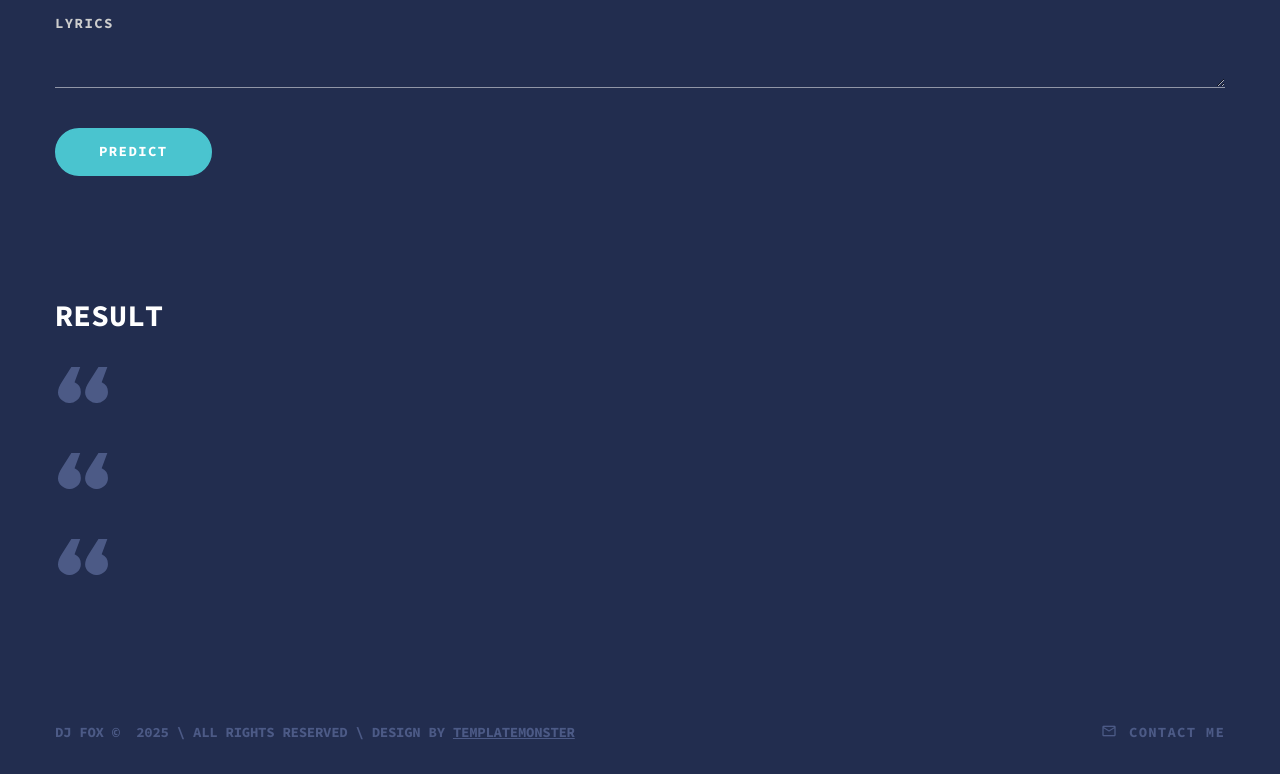
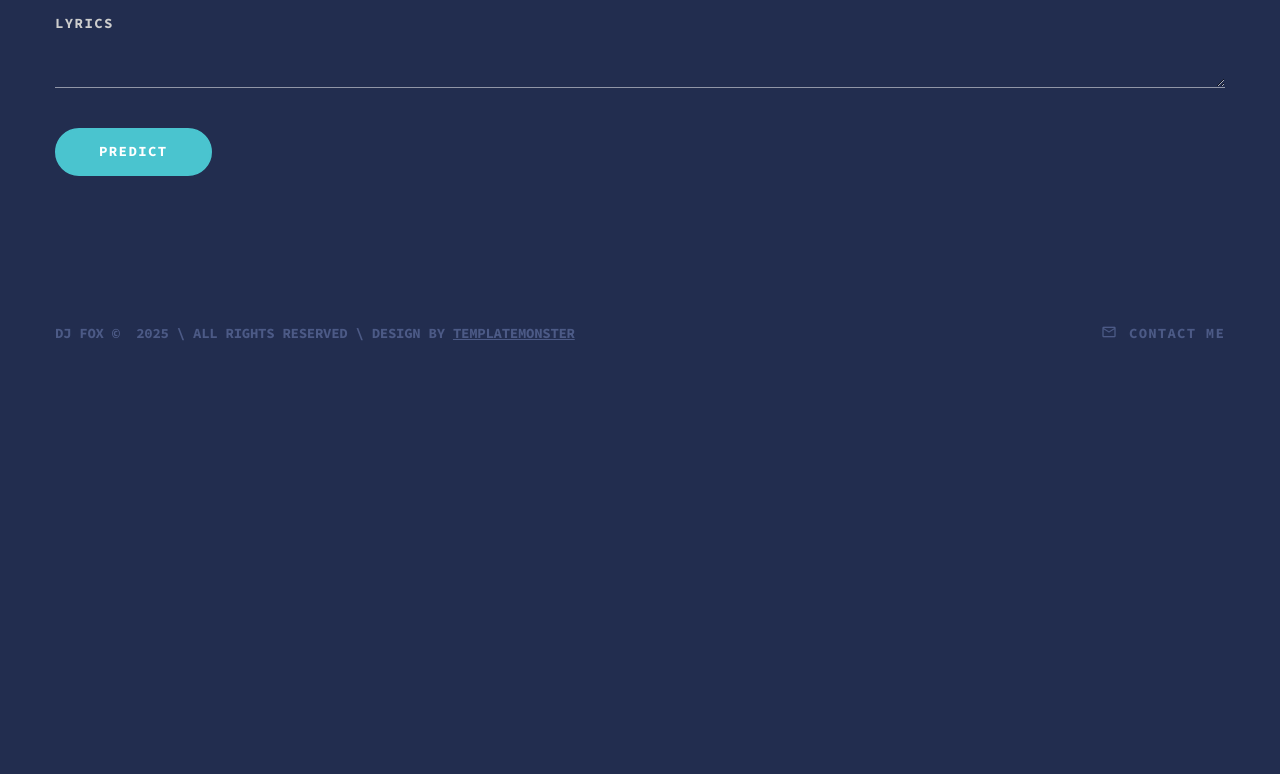
Before and after one commit to KuN0404/songclassifier, a Flask app: page /prediction in a window 1280 px wide. Shown: the part 869-1643 px from the top of the page. After the commit the page ends 1209 px from the top, so only its background shows below. Run offline with Flask 3, Linux system fonts and the light colour scheme; parts of the project's set-up code (start-up, migrations or seed data) failed here and were passed over; some libraries are stand-ins or nearby versions.

Commit message:
fix title and result

```diff
--- a/templates/base.html
+++ b/templates/base.html
@@ -1,7 +1,7 @@
 <!DOCTYPE html>
 <html class="wide wow-animation" lang="en">
   <head>
-    <title>SongClassifier</title>
+    <title>{% block title %} SongClassifier {% endblock %}</title>
     <meta charset="utf-8" />
     <meta name="viewport" content="width=device-width, height=device-height, initial-scale=1.0" />
     <meta http-equiv="X-UA-Compatible" content="IE=edge" />
--- a/templates/prediction.html
+++ b/templates/prediction.html
@@ -46,10 +46,11 @@
   </div>
 </section>
 
+{% if lyrics or genre %}
 <section class="section section-lg bg-default">
   <div class="container">
     <div class="row row-50">
-      <div class="col-lg-10 col-xl-8">
+      <div class="col-lg-10 col-xl-11">
         <h3>Result</h3>
         <!--Quote Primary-->
         <article class="quote-primary">
@@ -67,7 +68,7 @@
           </div>
         </article>
       </div>
-      <div class="col-lg-10 col-xl-8">
+      <div class="col-lg-10 col-xl-11">
         <!--Quote Primary-->
         <article class="quote-primary">
           <div class="quote-primary-body">
@@ -84,7 +85,7 @@
           </div>
         </article>
       </div>
-      <div class="col-lg-10 col-xl-8">
+      <div class="col-lg-10 col-xl-11">
         <!--Quote Primary-->
         <article class="quote-primary">
           <div class="quote-primary-body">
@@ -104,4 +105,4 @@
     </div>
   </div>
 </section>
-{% endblock %}
+{% endif %}{% endblock %}
```
